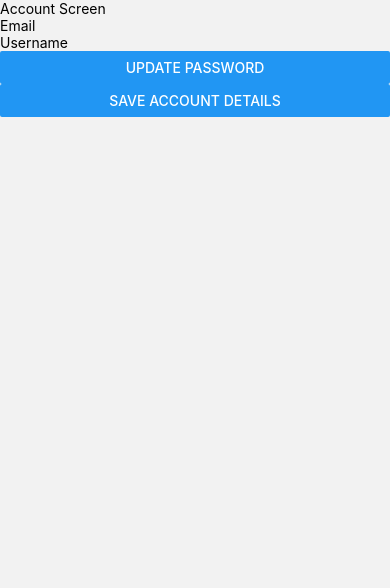
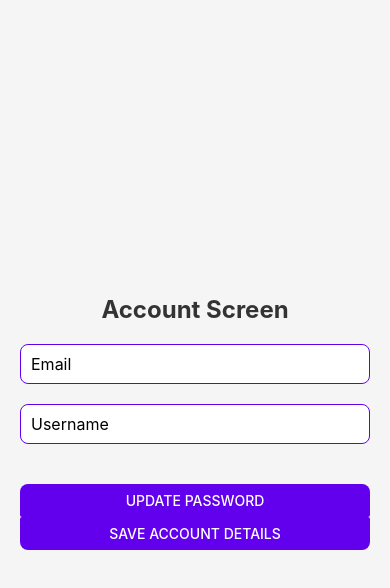
Before and after one commit to sddoshigcp/projects, a React Native app in the folder pomodoro-plots/: screen /Account in a window 390 px wide. Shown: the top 588 px of the page. Built offline with nearby package versions, Linux system fonts and the light colour scheme; no server answers.

Commit message:
Preliminary styling for history and account

```diff
--- a/pomodoro-plots/screens/AccountScreen.tsx
+++ b/pomodoro-plots/screens/AccountScreen.tsx
@@ -1,5 +1,5 @@
 import React, { useEffect, useState } from "react";
-import { View, Text, Button, TextInput, Alert } from "react-native";
+import { View, Text, Button, TextInput, StyleSheet, Alert } from "react-native";
 import { supabase } from "../lib/supabase";
 
 const AccountScreen = ({ navigation }: { navigation: any }) => {
@@ -15,8 +15,6 @@ const AccountScreen = ({ navigation }: { navigation: any }) => {
     setLoading(true);
     const user = await supabase.auth.getUser();
 
-    console.log("user here: ", user);
-
     if (user.data) {
       setEmail(user.data.user?.email || "");
     } else {
@@ -27,19 +25,15 @@ const AccountScreen = ({ navigation }: { navigation: any }) => {
 
   const handleSave = async () => {
     if (!username) {
-      navigation.navigate("Home")
+      navigation.navigate("Home");
     }
 
     setLoading(true);
 
     const user = await supabase.auth.getUser();
 
-    console.log("user: ", user);
-
     if (user.data) {
       const { id } = user.data.user;
-
-      console.log("id: ", id);
 
       // Check if user already exists in the 'users' table
       const { data, error } = await supabase
@@ -49,7 +43,6 @@ const AccountScreen = ({ navigation }: { navigation: any }) => {
         .single();
 
       if (error && error.code !== "PGRST116") {
-        // Handle error if any
         alert("Error: Unable to fetch user data.");
         setLoading(false);
         return;
@@ -91,7 +84,7 @@ const AccountScreen = ({ navigation }: { navigation: any }) => {
     }
 
     setLoading(false);
-    navigation.navigate("Home")
+    navigation.navigate("Home");
   };
 
   const updatePassword = () => {
@@ -99,27 +92,68 @@ const AccountScreen = ({ navigation }: { navigation: any }) => {
   };
 
   return (
-    <View>
-      <Text>Account Screen</Text>
+    <View style={styles.container}>
+      <Text style={styles.title}>Account Screen</Text>
 
-      <TextInput placeholder="Email" editable={false} value={email} />
       <TextInput
+        style={styles.input}
+        placeholder="Email"
+        editable={false}
+        value={email}
+      />
+      <TextInput
+        style={styles.input}
         placeholder="Username"
         value={username}
         onChangeText={setUsername}
       />
+      <View style={styles.buttonContainer}>
         <Button
           disabled={loading}
           title="Update Password"
           onPress={updatePassword}
+          color="#6200EE"
         />
         <Button
           disabled={loading}
           title="Save Account Details"
           onPress={handleSave}
+          color="#6200EE"
         />
+      </View>
     </View>
   );
 };
 
+const styles = StyleSheet.create({
+  container: {
+    flex: 1,
+    justifyContent: "center",
+    padding: 20,
+    backgroundColor: "#F5F5F5",
+  },
+  title: {
+    fontSize: 24,
+    fontWeight: "bold",
+    textAlign: "center",
+    marginBottom: 20,
+    color: "#333",
+  },
+  input: {
+    height: 40,
+    borderColor: "#6200EE",
+    borderWidth: 1,
+    borderRadius: 8,
+    marginBottom: 20,
+    paddingLeft: 10,
+    fontSize: 16,
+    backgroundColor: "#FFF",
+  },
+  buttonContainer: {
+    marginTop: 20,
+    borderRadius: 8,
+    overflow: "hidden",
+  },
+});
+
 export default AccountScreen;
--- a/pomodoro-plots/screens/HistoryScreen.tsx
+++ b/pomodoro-plots/screens/HistoryScreen.tsx
@@ -1,13 +1,13 @@
 import React, { useState, useEffect } from "react";
-import { View, Text, Button, StyleSheet } from "react-native";
+import { View, Text, Button, StyleSheet, ScrollView } from "react-native";
 import { supabase } from "../lib/supabase";
 
 const HistoryScreen = ({ navigation }: { navigation: any }) => {
-  const [sessions, setSessions] = useState<any[]>([]); // Ensure it's initialized as an array
+  const [sessions, setSessions] = useState<any[]>([]);
 
   useEffect(() => {
     const loadSessions = async () => {
-      const data = await fetchSessions(); // Await the fetchSessions function
+      const data = await fetchSessions();
       if (data) {
         setSessions(data);
       }
@@ -21,28 +21,82 @@ const HistoryScreen = ({ navigation }: { navigation: any }) => {
       console.error("Error fetching sessions:", error);
       return null;
     }
-    return data || []; // Ensure it returns an array
+    return data || [];
   };
 
   return (
-    <View>
-      <Text>History Screen</Text>
+    <View style={styles.container}>
+      <Text style={styles.title}>Session History</Text>
       {sessions.length > 0 ? (
-        sessions.map((session, index) => (
-          <View key={index}>
-            <Text>Start Time: {session.start_time}</Text>
-            <Text>End Time: {session.end_time}</Text>
-            <Text>Session Length: {session.session_length}</Text>
-            <Text>Session Status: {session.session_status}</Text>
-          </View>
-        ))
+        <ScrollView style={styles.sessionsContainer}>
+          {sessions.map((session, index) => (
+            <View key={index} style={styles.sessionItem}>
+              <Text style={styles.sessionHeader}>Date: {new Date(session.start_time).toLocaleDateString()}</Text>
+              <Text style={styles.sessionText}>Start Time: {new Date(session.start_time).toLocaleTimeString()}</Text>
+              <Text style={styles.sessionText}>End Time: {new Date(session.end_time).toLocaleTimeString()}</Text>
+              <Text style={styles.sessionText}>Session Length: {session.session_length} minutes</Text>
+              <Text style={styles.sessionText}>Session Status: {session.session_status}</Text>
+            </View>
+          ))}
+        </ScrollView>
       ) : (
-        <Text>No sessions available.</Text>
+        <Text style={styles.noSessionsText}>No sessions available.</Text>
       )}
-      <Button title="Return Home" onPress={() => navigation.navigate("Home")} />
+      <View style={styles.buttonContainer}>
+        <Button title="Return Home" onPress={() => navigation.navigate("Home")} color="#6200EE" />
+      </View>
     </View>
   );
 };
 
+const styles = StyleSheet.create({
+  container: {
+    flex: 1,
+    justifyContent: "center",
+    padding: 20,
+    backgroundColor: "#F5F5F5",
+  },
+  title: {
+    fontSize: 24,
+    fontWeight: "bold",
+    textAlign: "center",
+    marginBottom: 20,
+    color: "#333",
+  },
+  sessionsContainer: {
+    marginBottom: 20,
+  },
+  sessionItem: {
+    backgroundColor: "#fff",
+    borderRadius: 8,
+    padding: 15,
+    marginBottom: 10,
+    shadowColor: "#000",
+    shadowOpacity: 0.1,
+    shadowRadius: 5,
+    elevation: 3,
+  },
+  sessionHeader: {
+    fontSize: 18,
+    fontWeight: "bold",
+    color: "#333",
+    marginBottom: 5,
+  },
+  sessionText: {
+    fontSize: 16,
+    color: "#333",
+    marginBottom: 5,
+  },
+  noSessionsText: {
+    fontSize: 16,
+    textAlign: "center",
+    color: "#666",
+  },
+  buttonContainer: {
+    marginTop: 20,
+    borderRadius: 8,
+    overflow: "hidden",
+  },
+});
 
 export default HistoryScreen;
```
Lines whose indentation alone changed are shown as unchanged.
